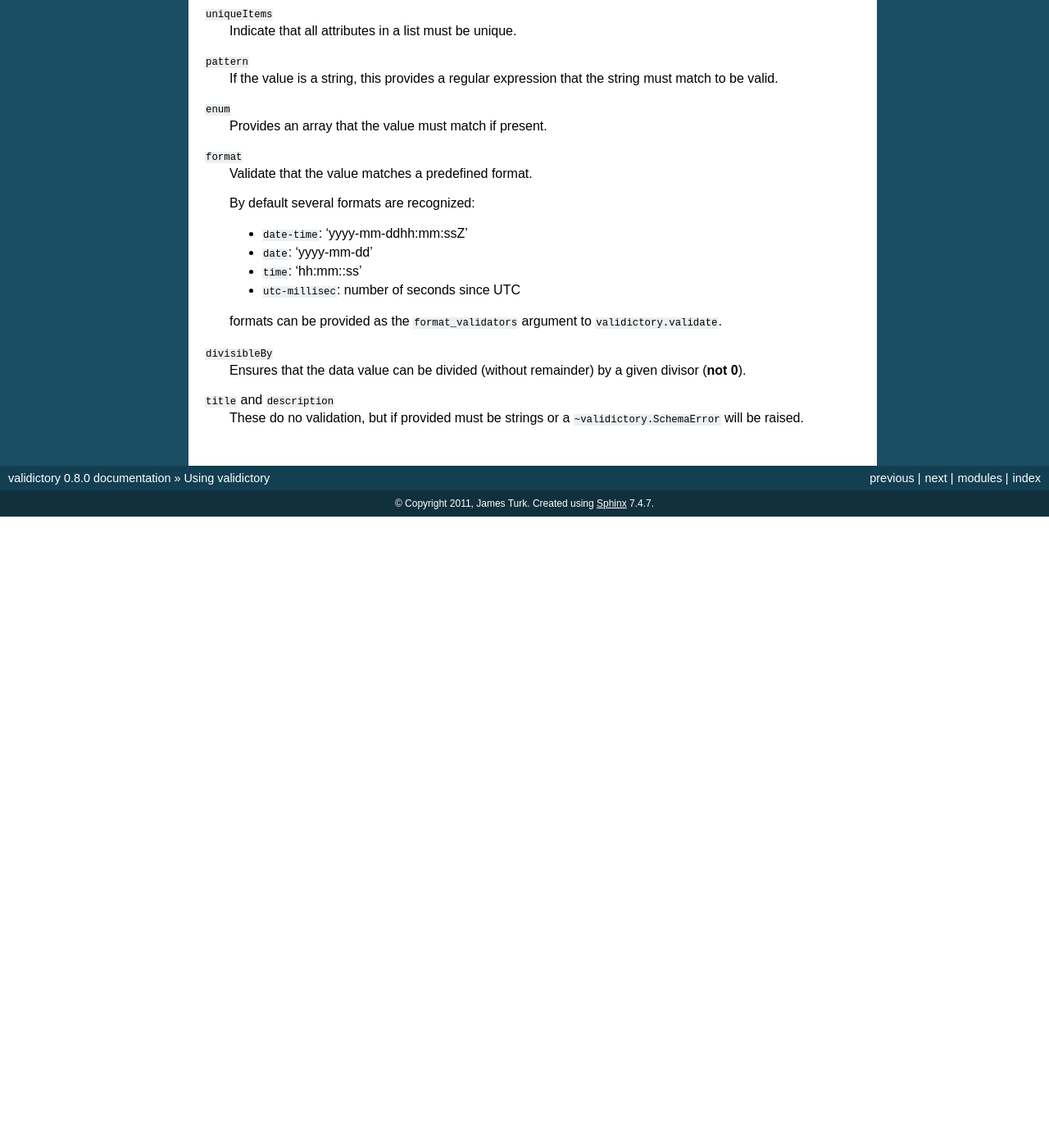
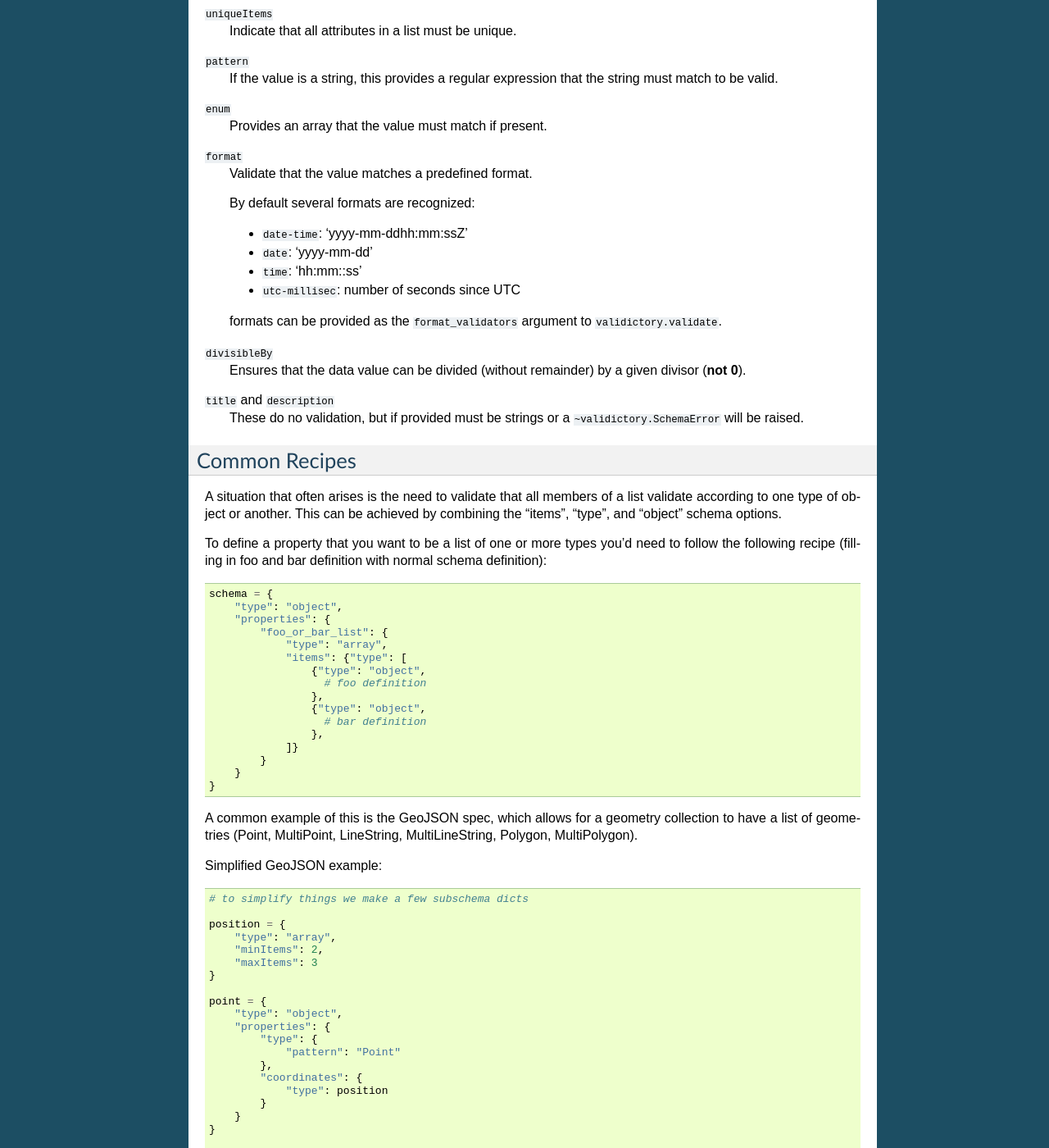
Before and after one commit to jpmckinney/validictory, a Sphinx documentation site: the page built from docs/usage.rst, in a window 1280 px wide and 1400 px high, scrolled down 2714 px. Shown: the whole window at 82% size. Built offline with Sphinx 7.4.7, drawn with Linux system fonts in a browser that asks for light colours; before the commit the page ends 3344 px from its top, so only the background shows below that; some of the changed text lies outside the part shown.

Commit message:
add docs about GeoJSON example

```diff
--- a/docs/usage.rst
+++ b/docs/usage.rst
@@ -184,3 +184,88 @@
 ``title`` and ``description``
     These do no validation, but if provided must be strings or a
     ``~validictory.SchemaError`` will be raised.
+
+
+Common Recipes
+--------------
+
+A situation that often arises is the need to validate that all members of
+a list validate according to one type of object or another.  This can be
+achieved by combining the "items", "type", and "object" schema options.
+
+To define a property that you want to be a list of one or more types you'd
+need to follow the following recipe (filling in foo and bar definition with
+normal schema definition)::
+
+    schema = {
+        "type": "object",
+        "properties": {
+            "foo_or_bar_list": {
+                "type": "array",
+                "items": {"type": [
+                    {"type": "object",
+                      # foo definition
+                    },
+                    {"type": "object",
+                      # bar definition
+                    },
+                ]}
+            }
+        }
+    }
+
+A common example of this is the GeoJSON spec, which allows for a geometry
+collection to have a list of geometries (Point, MultiPoint, LineString,
+MultiLineString, Polygon, MultiPolygon).
+
+Simplified GeoJSON example::
+
+    # to simplify things we make a few subschema dicts
+
+    position = {
+        "type": "array",
+        "minItems": 2,
+        "maxItems": 3
+    }
+
+    point = {
+        "type": "object",
+        "properties": {
+            "type": {
+                "pattern": "Point"
+            },
+            "coordinates": {
+                "type": position
+            }
+        }
+    }
+
+    multipoint = {
+        "type": "object",
+        "properties": {
+            "type": {
+                "pattern": "MultiPoint"
+            },
+            "coordinates": {
+                "type": "array",
+                "minItems": 2,
+                "items": position
+            }
+        }
+    }
+
+    # the main schema
+    simplified_geojson_geometry = {
+        "type": "object",
+        "properties": {
+            "type": {
+                "pattern": "GeometryCollection"
+            },
+            # this defines an array ('geometries') that is a list of objects
+            # which conform to one of the schemas in the type list
+            "geometries": {
+                "type": "array",
+                "items": {"type": [point, multipoint]}
+            }
+        }
+    }
```
